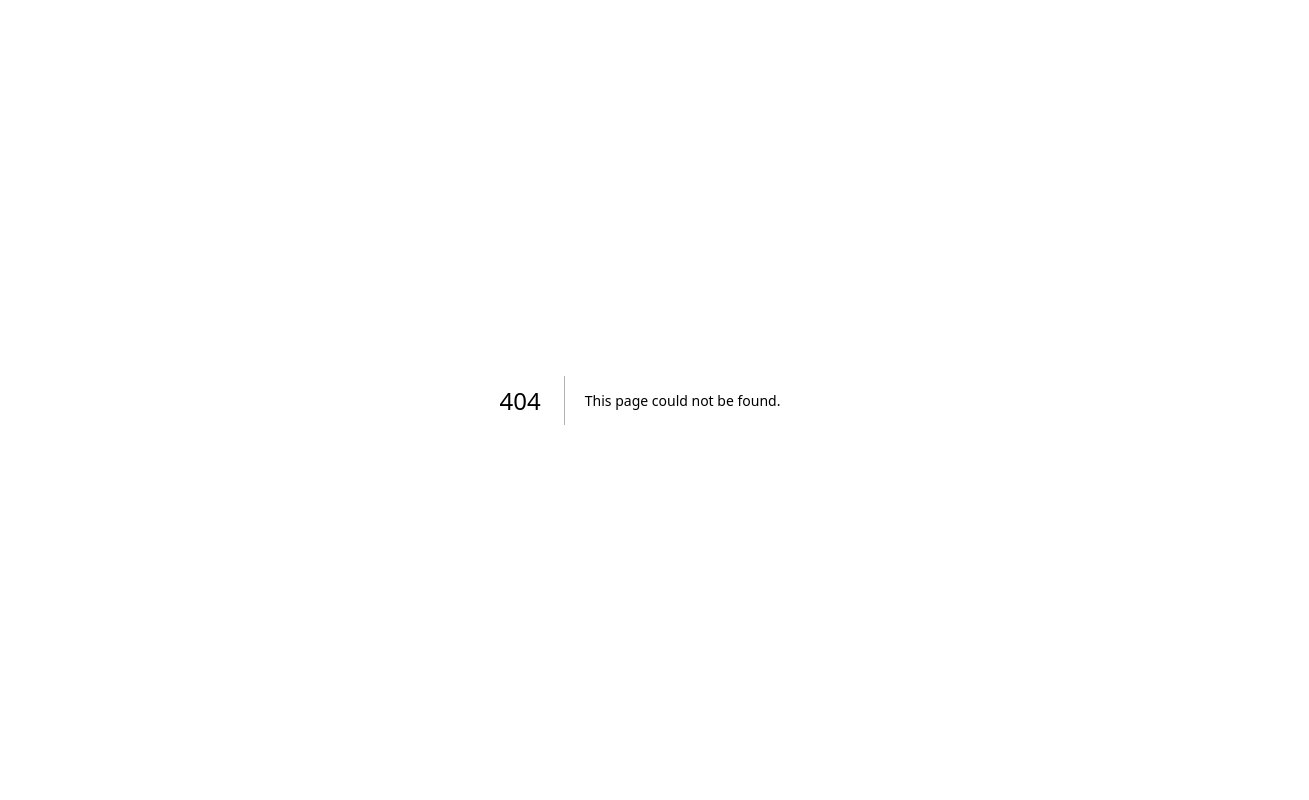
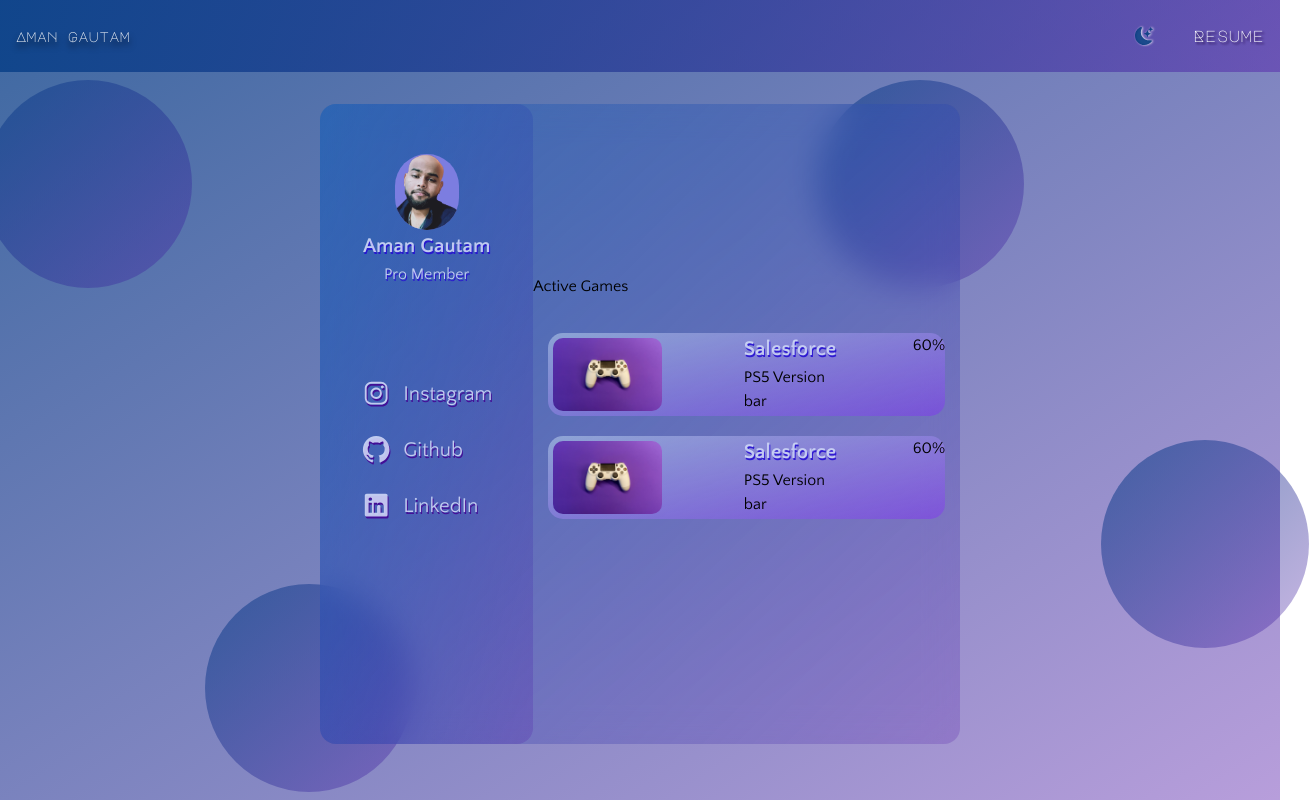
Before and after one commit to triang1e/amangautam, a Next.js app: page /amangautam/ in a window 1280 px wide. Before the commit this address had no page. Shown: the whole page, 1309 px wide, since content can reach past the window. Built offline with nearby package versions, Linux system fonts and the light colour scheme; a web font is replaced by a local one.

Commit message:
assetpath config fix

```diff
--- a/next.config.js
+++ b/next.config.js
@@ -1,6 +1,8 @@
 /** @type {import('next').NextConfig} */
 const nextConfig = {
   reactStrictMode: true,
+  basePath: '/amangautam',
+  assetPrefix : '/amangautam/'
 }
 
 module.exports = nextConfig
--- a/pages/index.js
+++ b/pages/index.js
@@ -43,7 +43,7 @@
           <div className="glass">
             <div className="dashboard">
               <div className="user">
-                <img src="public/aman.png" alt="Aman Gautam" />
+                <img src="/Aman.png" alt="Aman Gautam" />
                 <h1>Aman Gautam</h1>
                 <h3>Pro Member</h3>
                 {/* <div className="pro">
```
